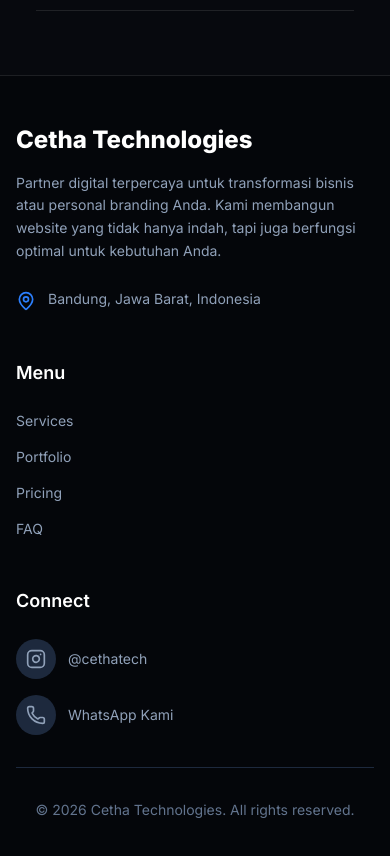
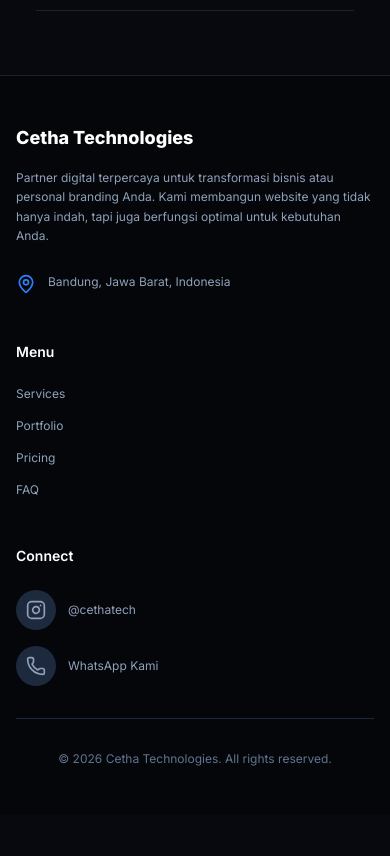
Before and after one commit to dhianharyono/Cetha-technologies, a Next.js app: page / in a window 390 px wide. Shown: the part 4800-5656 px from the top of the page. After the commit the page ends 5615 px from the top, so only its background shows below. Built offline with nearby package versions, Linux system fonts and the light colour scheme; no server answers; the database is empty.

Commit message:
feat(footer): adjustment ui mobile for footer

```diff
--- a/src/components/Footer.tsx
+++ b/src/components/Footer.tsx
@@ -12,19 +12,19 @@
           <div className='flex flex-col'>
             <Link
               href='/'
-              className='text-2xl font-extrabold text-white mb-4 block group'
+              className='text-lg md:text-2xl font-extrabold text-white mb-4 block group'
             >
               <span className='group-hover:text-cyan-400 transition-colors'>
                 Cetha
               </span>{' '}
               Technologies
             </Link>
-            <p className='text-slate-400 text-sm leading-relaxed max-w-sm mb-6'>
+            <p className='text-slate-400 text-xs md:text-sm leading-relaxed max-w-sm mb-6'>
               Partner digital terpercaya untuk transformasi bisnis atau personal
               branding Anda. Kami membangun website yang tidak hanya indah, tapi
               juga berfungsi optimal untuk kebutuhan Anda.
             </p>
-            <div className='flex items-center gap-3 text-slate-400 text-sm '>
+            <div className='flex items-center gap-3 text-slate-400 text-xs md:text-sm '>
               <MapPin className='w-5 h-5 text-blue-500 shrink-0 mt-1' />
               <span>Bandung, Jawa Barat, Indonesia</span>
             </div>
@@ -32,8 +32,10 @@
 
           {/* Menu Column */}
           <div className='md:pl-8'>
-            <h4 className='text-white font-semibold mb-6 text-lg'>Menu</h4>
-            <ul className='space-y-4 text-sm'>
+            <h4 className='text-white font-semibold mb-6 text-sm md:text-lg'>
+              Menu
+            </h4>
+            <ul className='space-y-4 text-xs md:text-sm'>
               <li>
                 <Link
                   href='#services'
@@ -71,8 +73,10 @@
 
           {/* Connect Column */}
           <div>
-            <h4 className='text-white font-semibold mb-6 text-lg'>Connect</h4>
-            <div className='flex flex-col gap-4 text-sm'>
+            <h4 className='text-white font-semibold mb-6 text-sm md:text-lg'>
+              Connect
+            </h4>
+            <div className='flex flex-col gap-4 text-xs md:text-sm'>
               <a
                 href='https://www.instagram.com/cethatechnologies/'
                 target='_blank'
@@ -99,7 +103,7 @@
           </div>
         </div>
 
-        <div className='border-t border-slate-800 pt-8 text-center text-sm text-slate-500'>
+        <div className='border-t border-slate-800 pt-8 text-center text-xs md:text-sm text-slate-500'>
           <p>
             &copy; {new Date().getFullYear()} Cetha Technologies. All rights
             reserved.
```
